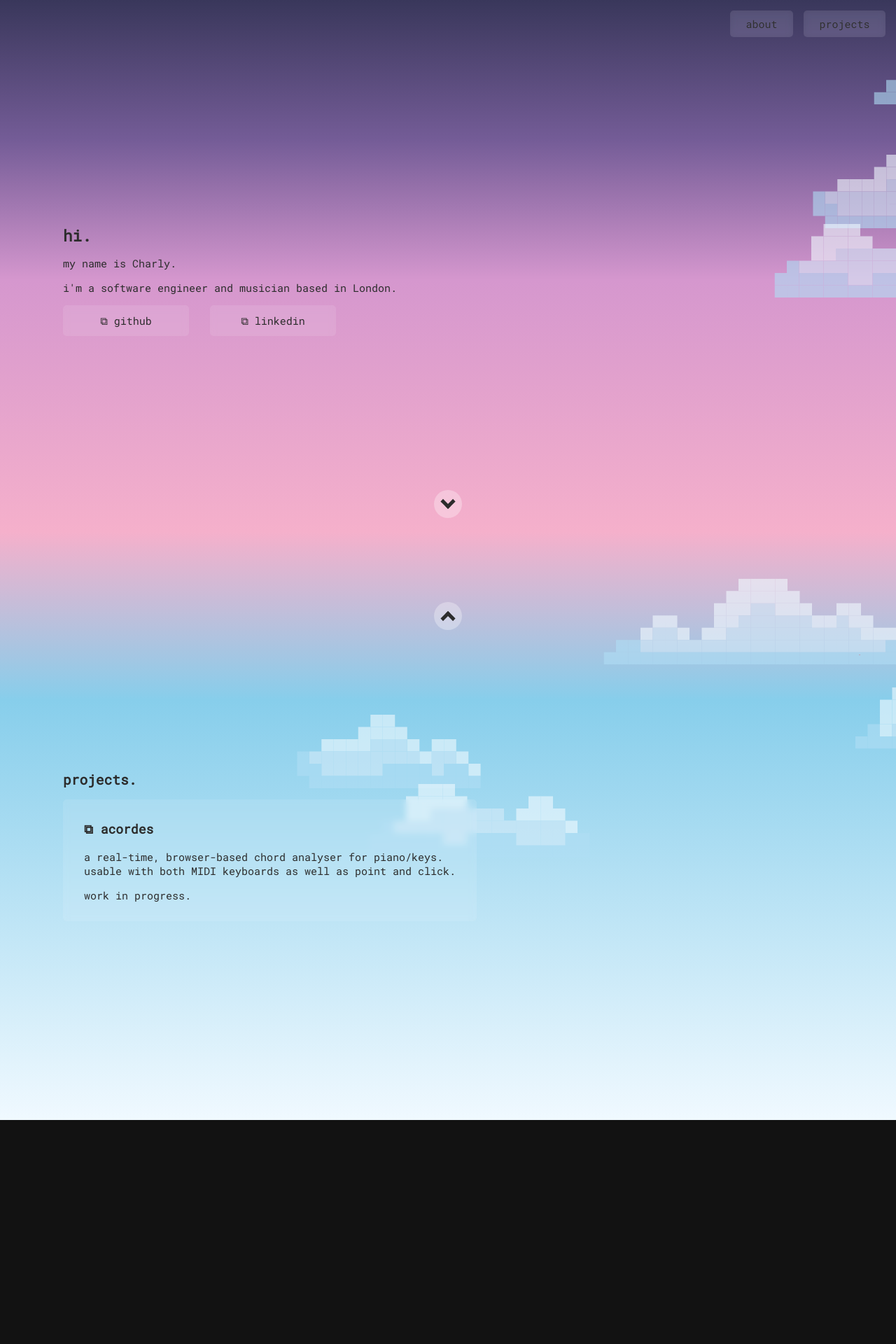
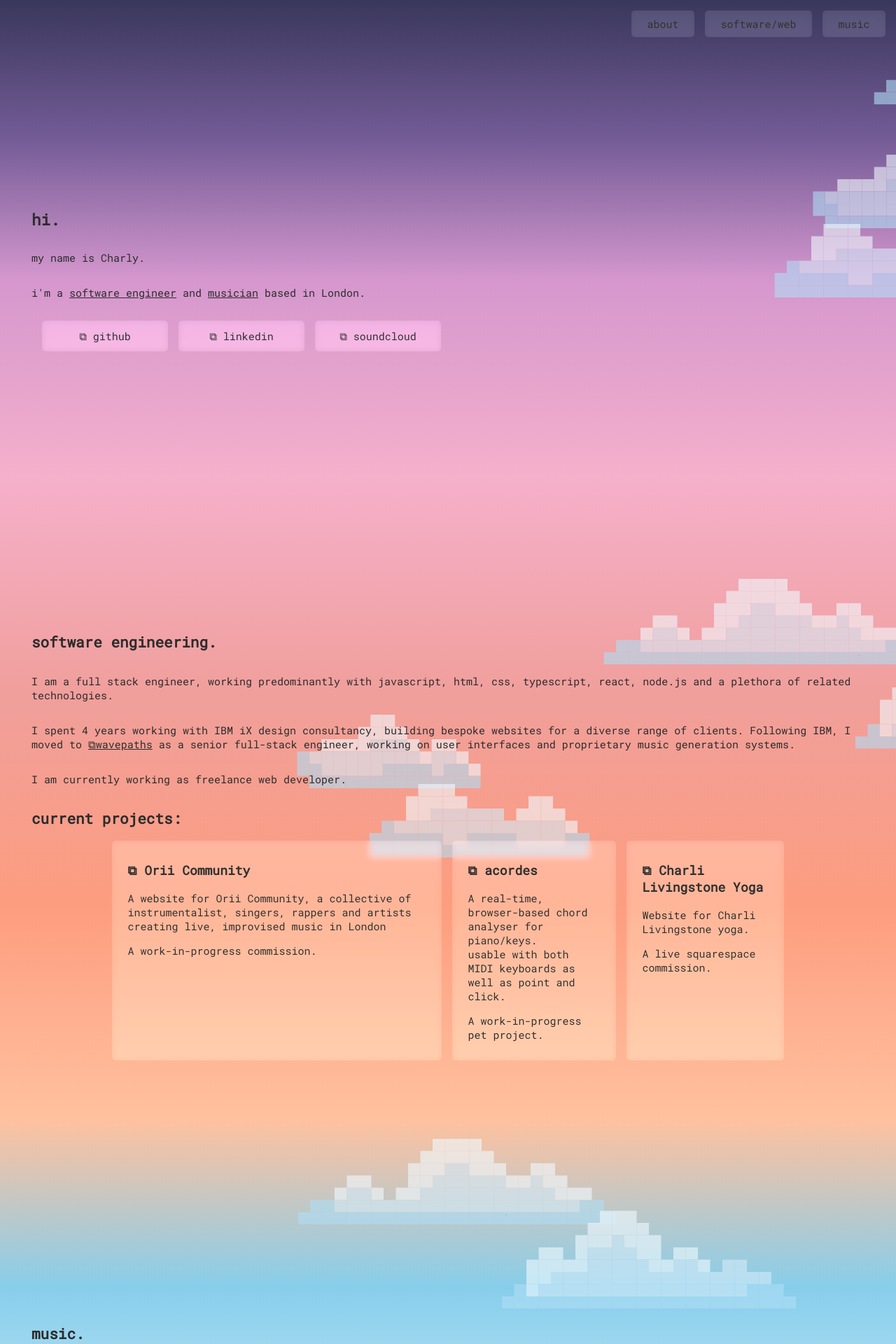
Before and after one commit to charlyflynn/charlyflynn.github.io, a SvelteKit app: page / in a window 1280 px wide. Shown: the top 1920 px of the page at 70% size. Before the commit the page ends 1600 px from the top, so only its background shows below. Built offline with nearby package versions, Linux system fonts and the light colour scheme.

Commit message:
add content and break almost everything

```diff
--- a/src/components/Arrow.svelte
+++ b/src/components/Arrow.svelte
@@ -12,7 +12,7 @@
 		width: 40px;
 		height: 40px;
 		border-radius: 20px;
-		background-color: rgba(255, 255, 255, 0.3);
+		background-color: rgba(255, 255, 240, 0.25);
 		align-self: center;
 	}
 
--- a/src/components/Navigation.svelte
+++ b/src/components/Navigation.svelte
@@ -1,41 +1,37 @@
-<div class="container">
-	<div class="nav-container">
-		<a class="link" href="#about" rel="noreferrer">about</a>
-		<a class="link" href="#projects" rel="noreferrer"> projects </a>
-	</div>
+<div class="nav-container">
+	<a class="link" href="#about" rel="noreferrer">about</a>
+	<a class="link" href="#web" rel="noreferrer"> software/web </a>
+	<a class="link" href="#music" rel="noreferrer"> music </a>
 </div>
 
-<style scoped>
-	.container {
-		display: grid;
-		grid-template-columns: [lhs] 100px [rhs] auto;
-		width: 100%;
-		position: fixed;
-		z-index: 100;
-	}
-
+<style>
 	.nav-container {
-		grid-column: rhs;
 		display: flex;
 		flex-direction: row;
 		justify-content: flex-end;
 		align-items: center;
 		gap: 1em;
 		padding: 1em;
+
+		position: fixed;
+		top: 0;
+		right: 0;
+		z-index: 100;
 	}
 
 	.link {
 		box-sizing: border-box;
 		border-radius: 5px;
-		max-width: 10rem;
 		padding: 0.6rem 1.5em;
 
-		background: rgba(255, 255, 255, 0.1);
+		background: rgba(255, 255, 240, 0.1);
 		backdrop-filter: blur(5px);
 		filter: brightness(1.1);
 
-		text-align: justify;
+		text-align: center;
 		text-decoration: none;
 		color: inherit;
+
+		z-index: 100;
 	}
 </style>
--- a/src/routes/+layout.svelte
+++ b/src/routes/+layout.svelte
@@ -1,12 +1,17 @@
 <slot />
 
 <style>
+	:body {
+		margin: 0;
+		right: 0;
+	}
 	:root {
 		font-family: 'Roboto Mono', monospace;
 		--main-bg-color: #f0f9ff;
 		--accent-color: #bb6464;
 		--highlight-color: #cdb699;
 		--text-color: #2c2c2c;
+		--link-color: #642b6b;
 
 		overflow-y: overlay;
 		scroll-behavior: smooth;
@@ -15,16 +20,18 @@
 		color: var(--text-color);
 		font-size: 15px;
 
-		/* bg for 2 pages  */
+		/* new 3 page bg  */
 		background: linear-gradient(
 			#39375b 0vh,
 			#745c97 25vh,
 			#d597ce 50vh,
-			#f5b0cb 95vh,
-			skyblue 125vh,
-			var(--main-bg-color) 200vh
+			#f5b0cb 85vh,
+			#f09f9c,
+			#fd9d7f,
+			#ffc19f 200vh,
+			skyblue 230vh,
+			var(--main-bg-color) 280vh
 		);
-
 		/* bg for 3 pages  */
 		/* background: linear-gradient(
 			#39375b 0vh,
--- a/src/routes/+page.svelte
+++ b/src/routes/+page.svelte
@@ -1,13 +1,13 @@
 <script lang="ts">
 	import Clouds from '../components/Clouds.svelte';
-	import Arrow from '../components/Arrow.svelte';
+	// import Arrow from '../components/Arrow.svelte';
 	import Navigation from '../components/Navigation.svelte';
 </script>
 
 <Navigation />
 <div id="about" class="page">
 	<Clouds />
-	<div class="content">
+	<div class="flex content">
 		<h1>hi.</h1>
 		<p>my name is Charly.</p>
 		<p>
@@ -29,17 +29,54 @@
 			<a class="link" href="https://www.linkedin.com/in/flynnch" target="_blank" rel="noreferrer">
 				⧉ linkedin
 			</a>
+			<a class="link" href="https://soundcloud.com/charlieflynn" target="_blank" rel="noreferrer">
+				⧉ soundcloud
+			</a>
 		</div>
 	</div>
-	<Arrow direction="down" href="#projects" />
+	<!-- <Arrow direction="down" href="#projects" /> -->
 </div>
-<div id="projects" class="page">
-	<Arrow direction="up" href="#about" />
+<div id="web" class="page">
+	<!-- <Arrow direction="up" href="#about" /> -->
 	<Clouds offset={15} />
 	<div class="flex content">
-		<h2>projects.</h2>
+		<h2>software engineering.</h2>
+		<p>
+			I am a full stack engineer, working predominantly with javascript, html, css, typescript,
+			react, node.js and a plethora of related technologies.
+		</p>
+		<p>
+			I spent 4 years working with IBM iX design consultancy, building bespoke websites for a
+			diverse range of clients. Following IBM, I moved to <a
+				class="inline"
+				href="https://www.wavepaths.com"
+				target="_blank"
+				rel="noreferrer"
+			>
+				⧉wavepaths
+			</a> as a senior full-stack engineer, working on user interfaces and proprietary music generation
+			systems.
+		</p>
+		<p>I am currently working as freelance web developer.</p>
+		<h2>current projects:</h2>
+		<div id="projects">
 			<a
-			class="link"
+				class="link project"
+				href="https://orii-community.netlify.app"
+				target="_blank"
+				rel="noreferrer"
+				style="text-align: left"
+			>
+				<h3>⧉ Orii Community</h3>
+				<p>
+					A website for Orii Community, a collective of instrumentalist, singers, rappers and
+					artists creating live, improvised music in London
+				</p>
+				<p>A work-in-progress commission.</p>
+			</a>
+
+			<a
+				class="link project"
 				href="https://acordes.netlify.app"
 				target="_blank"
 				rel="noreferrer"
@@ -47,11 +84,47 @@
 			>
 				<h3>⧉ acordes</h3>
 				<p>
-				a real-time, browser-based chord analyser for piano/keys.<br />usable with both MIDI
+					A real-time, browser-based chord analyser for piano/keys.<br />usable with both MIDI
 					keyboards as well as point and click.
 				</p>
-			<p>work in progress.</p>
+				<p>A work-in-progress pet project.</p>
 			</a>
+
+			<a
+				class="link project"
+				href="https://charliyoga.com"
+				target="_blank"
+				rel="noreferrer"
+				style="text-align: left"
+			>
+				<h3>⧉ Charli Livingstone Yoga</h3>
+				<p>Website for Charli Livingstone yoga.</p>
+				<p>A live squarespace commission.</p>
+			</a>
+		</div>
+	</div>
+	<!-- <Arrow direction="down" href="#music" /> -->
+</div>
+<div id="music" class="page">
+	<!-- <Arrow direction="up" href="#about" /> -->
+	<Clouds offset={32} />
+	<div class="flex content">
+		<h2>music.</h2>
+		<p>I am a multi-instrumentalist, composer and producer.</p>
+		<p>
+			As a session musician, I have recorded at BBC Maida Vale Studios, Total Refreshment Centre and
+			Brighton Road Recording Studios for artists/projects such as Dirty Nice, Orii Community and
+			Zami Yazeed.
+		</p>
+		<p>
+			My compositions have found their way into podcasts and exhibitions, most recently scoring the
+			exhibition and short film <a
+				class="inline"
+				href="https://www.staffordshirest.com/thestore"
+				target="_blank"
+				rel="noreferrer"><i>⧉The Store</i></a
+			> by Tilly Wace and Kaia Goodenough, held at Staffordshire Street gallery in Peckham.
+		</p>
 	</div>
 </div>
 
@@ -71,16 +144,29 @@
 	}
 
 	.content {
-		padding: 6em;
+		padding: 3em;
+		/* width: 85%; */
 	}
 
 	.flex {
 		display: flex;
 		flex-direction: column;
-		justify-content: flex-start;
-		align-items: flex-start;
+		justify-content: center;
 	}
 
+	#projects {
+		display: flex;
+		align-self: center;
+		flex-direction: row;
+		gap: 1em;
+		overflow-x: scroll;
+		width: 75vw;
+	}
+
+	.project {
+		min-width: 15em;
+		/* width: 25em; */
+	}
 	.nav-container {
 		display: flex;
 		flex-wrap: wrap;
@@ -88,8 +174,14 @@
 		justify-content: flex-start;
 		align-items: center;
 		width: 100%;
-		gap: 2em;
-		margin: 15px 0;
+		gap: 1em;
+		padding: 1em;
+
+		/* margin: 15px 0; */
+	}
+
+	.nav-container a {
+		min-width: 180px;
 	}
 	@media (max-width: 450px) {
 		.nav-container {
@@ -99,16 +191,16 @@
 	}
 	.link {
 		box-sizing: border-box;
-		padding: 0.8rem 2em;
-		min-width: 180px;
+		border-radius: 5px;
+		padding: 0.8rem 1.5em;
+
 		text-align: center;
 		backdrop-filter: blur(5px);
-		border-radius: 5px;
+		background: rgba(255, 255, 240, 0.1);
+		filter: brightness(1.1);
 
 		text-decoration: none;
 		color: inherit;
-
-		background: rgba(255, 255, 255, 0.1);
 	}
 
 	h1 {
@@ -116,7 +208,7 @@
 	}
 
 	h2 {
-		font-size: 1.3rem;
+		font-size: 1.4rem;
 	}
 
 	h3 {
@@ -128,7 +220,6 @@
 	}
 
 	.inline {
-		text-decoration: none;
-		color: var(--text-color);
+		color: inherit;
 	}
 </style>
```
Lines whose indentation alone changed are shown as unchanged.
